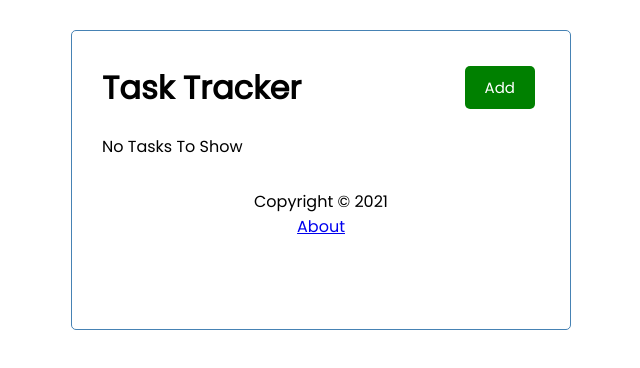
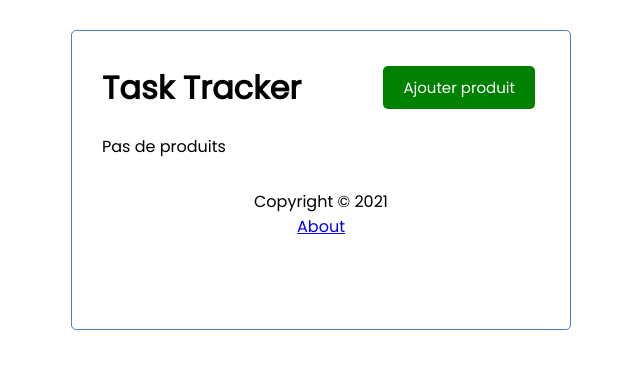
Before and after one commit to arnay07/commande, a React (Create React App) app: page / in a window 1280 px wide. Shown: the top 368 px of the page, without its empty margins (319-959 px from the left). Built offline with nearby package versions, Linux system fonts and the light colour scheme; no server answers.

Commit message:
ajout des produits

```diff
--- a/package.json
+++ b/package.json
@@ -40,5 +40,8 @@
       "last 1 firefox version",
       "last 1 safari version"
     ]
+  },
+  "devDependencies": {
+    "prop-types": "^15.7.2"
   }
 }
--- a/src/App.js
+++ b/src/App.js
@@ -102,7 +102,7 @@ const App = () => {
                   onToggle={toggleReminder}
                 />
               ) : (
-                "No Tasks To Show"
+                "Pas de produits"
               )}
             </>
           )}
--- a/src/components/AddTask.js
+++ b/src/components/AddTask.js
@@ -9,7 +9,7 @@ const AddTask = ({ onAdd }) => {
     e.preventDefault()
 
     if (!text) {
-      alert('Please add a task')
+      alert('Please add a product')
       return
     }
 
@@ -23,7 +23,7 @@ const AddTask = ({ onAdd }) => {
   return (
     <form className='add-form' onSubmit={onSubmit}>
       <div className='form-control'>
-        <label>Task</label>
+        <label>Produit</label>
         <input
           type='text'
           placeholder='Add Task'
@@ -32,7 +32,7 @@ const AddTask = ({ onAdd }) => {
         />
       </div>
       <div className='form-control'>
-        <label>Day & Time</label>
+        <label>Date</label>
         <input
           type='text'
           placeholder='Add Day & Time'
@@ -40,7 +40,7 @@ const AddTask = ({ onAdd }) => {
           onChange={(e) => setDay(e.target.value)}
         />
       </div>
-      <div className='form-control form-control-check'>
+      {/*<div className='form-control form-control-check'>
         <label>Set Reminder</label>
         <input
           type='checkbox'
@@ -48,7 +48,7 @@ const AddTask = ({ onAdd }) => {
           value={reminder}
           onChange={(e) => setReminder(e.currentTarget.checked)}
         />
-      </div>
+        </div>*/}
 
       <input type='submit' value='Save Task' className='btn btn-block' />
     </form>
--- a/src/components/Header.js
+++ b/src/components/Header.js
@@ -11,7 +11,7 @@ const Header = ({ title, onAdd, showAdd }) => {
       {location.pathname === '/' && (
         <Button
           color={showAdd ? 'red' : 'green'}
-          text={showAdd ? 'Close' : 'Add'}
+          text={showAdd ? 'Fermer' : 'Ajouter produit'}
           onClick={onAdd}
         />
       )}
--- a/src/components/Task.js
+++ b/src/components/Task.js
@@ -4,14 +4,14 @@ const Task = ({ task, onDelete, onToggle }) => {
   return (
     <div
       className={`task ${task.reminder ? 'reminder' : ''}`}
-      onDoubleClick={() => onToggle(task.id)}
+      onClick={() => onToggle(task.id)}
     >
       <h3>
         {task.text}{' '}
-        <FaTimes
+        {/*<FaTimes
           style={{ color: 'red', cursor: 'pointer' }}
           onClick={() => onDelete(task.id)}
-        />
+        />*/}
       </h3>
       <p>{task.day}</p>
     </div>
```
